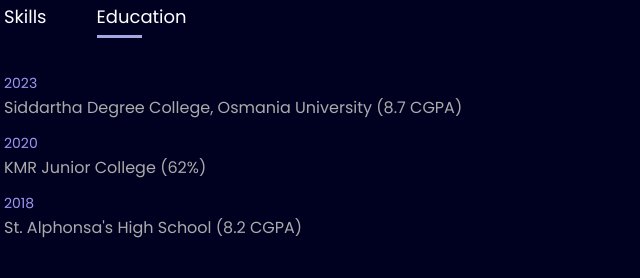
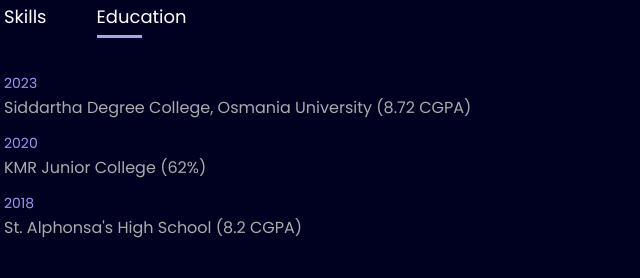
Before and after one commit to Chetan-Sinha06/My-Portfolio, a plain HTML site: page index.html in a window 1280 px wide. Both pictures are taken after a click on the element "Education". Shown: the part 944-1222 px from the top of the page, 524-1164 px from the left. Drawn offline with nearby package versions, Linux system fonts and the light colour scheme.

Commit message:
Update index.html

```diff
--- a/index.html
+++ b/index.html
@@ -75,7 +75,7 @@
                         </div>
                         <div class="tab-contents" id="education">
                             <ul>
-                                <li><span>2023</span><br>Siddartha Degree College, Osmania University (8.7 CGPA)</li>
+                                <li><span>2023</span><br>Siddartha Degree College, Osmania University (8.72 CGPA)</li>
                                 <li><span>2020</span><br>KMR Junior College (62%)</li>
                                 <li><span>2018</span><br>St. Alphonsa's High School (8.2 CGPA)</li>
                             </ul>
```
